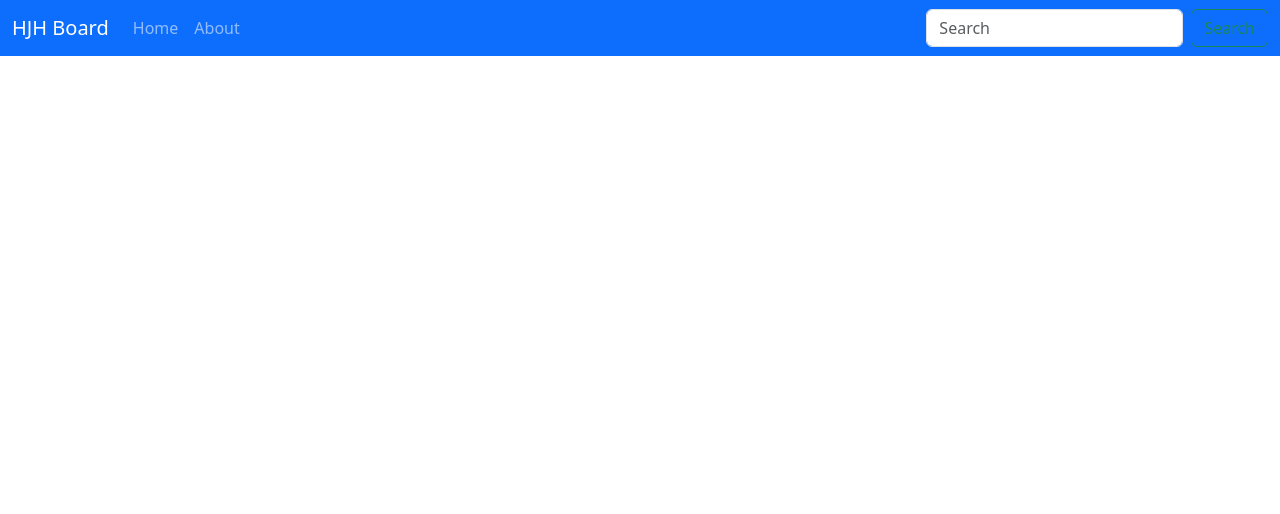
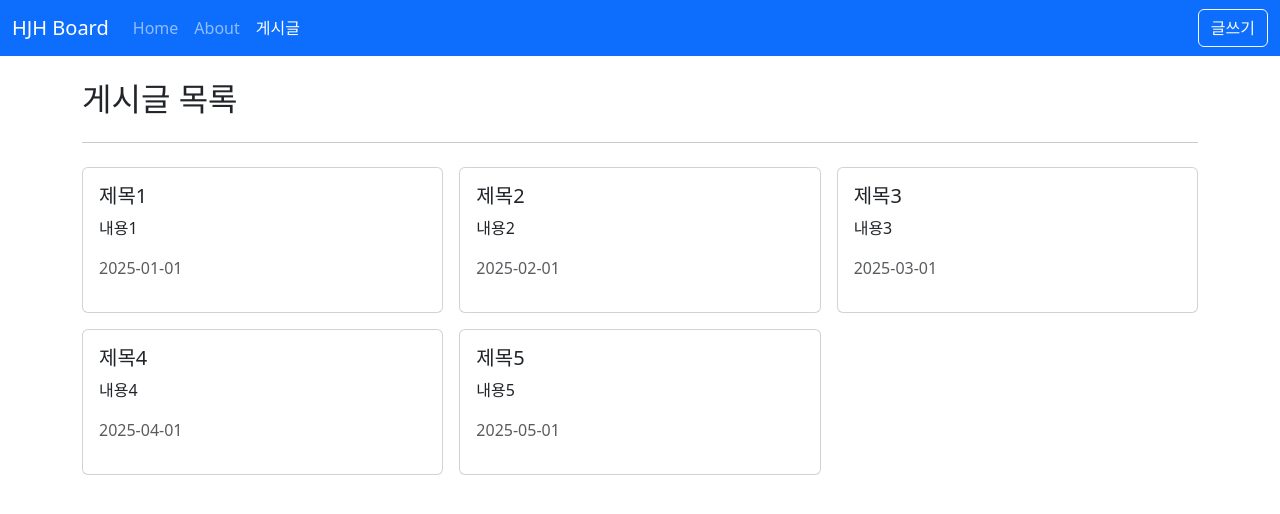
Before and after one commit to HJH1122/vuePosts, a Vue app in the folder vue-posts/: page /posts in a window 1280 px wide. Shown: the top 514 px of the page. Built offline with nearby package versions, Linux system fonts and the light colour scheme.

Commit message:
게시판 UI 수정

```diff
--- /dev/null
+++ b/vue-posts/src/api/posts.js
@@ -0,0 +1,12 @@
+
+const posts = [
+    {id: 1, title: '제목1', content: '내용1', createdAt: '2025-01-01'},
+    {id: 2, title: '제목2', content: '내용2', createdAt: '2025-02-01'},
+    {id: 3, title: '제목3', content: '내용3', createdAt: '2025-03-01'},
+    {id: 4, title: '제목4', content: '내용4', createdAt: '2025-04-01'},
+    {id: 5, title: '제목5', content: '내용5', createdAt: '2025-05-01'},
+]
+
+export function getPosts(){
+    return posts;
+}
--- /dev/null
+++ b/vue-posts/src/components/posts/PostItem.vue
@@ -0,0 +1,28 @@
+<template>
+    <div class="card">
+    <div class="card-body">
+        <h5 class="card-title">{{ title }}</h5>
+        <p class="card-text">{{ content }}</p>
+        <p class="text-muted">{{ createdAt }}</p>
+    </div>
+</div>
+</template>
+
+<script setup>
+defineProps({
+    title:{
+        type: String,
+        required: true,
+    },
+    content:{
+        type: String,
+    },
+    createdAt:{
+        type: [String, Date, Number],
+    },
+})
+</script>
+
+<style lang="scss" scoped>
+
+</style>
--- a/vue-posts/src/layouts/TheHeader.vue
+++ b/vue-posts/src/layouts/TheHeader.vue
@@ -14,12 +14,15 @@
             <li class="nav-item">
               <RouterLink class="nav-link" active-class="active" to="/about"> About</RouterLink>
             </li>
+            <li class="nav-item">
+              <RouterLink class="nav-link" active-class="active" to="/posts"> 게시글</RouterLink>
+            </li>
 
           </ul>
-          <form class="d-flex" role="search">
-            <input class="form-control me-2" type="search" placeholder="Search" aria-label="Search"/>
-            <button class="btn btn-outline-success" type="submit">Search</button>
-          </form>
+          <div class="d-flex" role="search">
+
+            <button class="btn btn-outline-light" type="button" @click="goPage">글쓰기</button>
+          </div>
         </div>
       </div>
     </nav>
@@ -27,6 +30,15 @@
 </template>
 
 <script setup>
+import { useRouter } from 'vue-router';
+
+
+  const router = useRouter();
+  const goPage = () =>{
+    router.push({
+      name: 'PostCreate',
+    });
+  }
 
 </script>
 
--- a/vue-posts/src/router/index.js
+++ b/vue-posts/src/router/index.js
@@ -1,6 +1,10 @@
 import { createRouter, createWebHistory } from "vue-router";
 import HomeView from "@/views/HomeView.vue";
 import AboutView from "@/views/AboutView.vue";
+import PostCreateView from "@/views/posts/PostCreateView.vue";
+import PostDetailView from "@/views/posts/PostDetailView.vue";
+import PostListView from "@/views/posts/PostListView.vue";
+import PostEditView from "@/views/posts/PostEditView.vue";
 
 const routes = [
     {
@@ -13,6 +17,27 @@
         name: 'About',
         component: AboutView,
     },
+    {
+        path: '/posts',
+        name: 'PostList',
+        component: PostListView,
+    },
+    {
+        path: '/posts/create',
+        name: 'PostCreate',
+        component: PostCreateView,
+    },
+    {
+        path: '/posts/:id',
+        name: 'PostDetail',
+        component: PostDetailView,
+    },
+    {
+        path: '/posts/:id/edit',
+        name: 'PostEdit',
+        component: PostEditView,
+    },
+
 ]
 
 const router = createRouter({
--- /dev/null
+++ b/vue-posts/src/views/posts/PostCreateView.vue
@@ -0,0 +1,35 @@
+<template>
+    <div>
+        <h2>게시글 등록</h2>
+        <hr class="my-4" />
+    </div>
+    <form @submit.prevent>
+        <div class="mb-3">
+            <label for="exampleFormControlInput1" class="form-label">제목</label>
+            <input type="text" class="form-control" id="title">
+        </div>
+        <div class="mb-3">
+            <label for="exampleFormControlTextarea1" class="form-label">내용</label>
+            <textarea class="form-control" id="contents" rows="3"></textarea>
+        </div>
+        <div class="pt-4">
+            <button type="button" class="btn btn-outline-dark me-2" @click="goListPage">목록</button>
+            <button class="btn btn-primary">저장</button>
+        </div>
+    </form>
+</template>
+
+<script setup>
+import { useRouter } from 'vue-router';
+
+const router = useRouter();
+
+
+const goListPage = () =>{
+    router.push({ name : "PostList"});
+}
+</script>
+
+<style lang="scss" scoped>
+
+</style>
--- /dev/null
+++ b/vue-posts/src/views/posts/PostDetailView.vue
@@ -0,0 +1,48 @@
+<template>
+    <div>
+        <h2>제목</h2>
+        <p>내용</p>
+        <div class="text-muted">2025-01-01</div>
+        <hr class="my-4" />
+        <div class="row g-2">
+            <div class="col-auto">
+                <button class="btn btn-outline-dark">이전글</button>
+            </div>
+            <div class="col-auto">
+                <button class="btn btn-outline-dark">다음글</button>
+            </div>
+            <div class="col-auto me-auto"></div>
+            <div class="col-auto">
+                <button class="btn btn-outline-dark" @click="goListPage">목록</button>
+            </div>
+            <div class="col-auto">
+                <button class="btn btn-outline-primary" @click="goEditPage">수정</button>
+            </div>
+            <div class="col-auto">
+                <button class="btn btn-outline-danger" @click="goListPage">삭제</button>
+            </div>
+        </div>
+
+    </div>
+</template>
+
+<script setup>
+import { useRoute, useRouter } from 'vue-router';
+
+const route = useRoute();
+const router = useRouter();
+const id = route.params.id;
+
+const goListPage = () =>{
+    router.push({ name : "PostList"});
+}
+
+const goEditPage = () =>{
+    router.push({ name : "PostEdit", params: {id }});
+}
+
+</script>
+
+<style lang="scss" scoped>
+
+</style>
--- /dev/null
+++ b/vue-posts/src/views/posts/PostEditView.vue
@@ -0,0 +1,42 @@
+<template>
+    <div>
+        <h2>게시글 수정</h2>
+        <hr class="my-4" />
+    </div>
+    <form @submit.prevent>
+        <div class="mb-3">
+            <label for="exampleFormControlInput1" class="form-label">제목</label>
+            <input type="text" class="form-control" id="title">
+        </div>
+        <div class="mb-3">
+            <label for="exampleFormControlTextarea1" class="form-label">내용</label>
+            <textarea class="form-control" id="contents" rows="3"></textarea>
+        </div>
+        <div class="pt-4">
+            <button type="button" class="btn btn-outline-danger me-2" @click="goDetailPage">취소</button>
+            <button class="btn btn-primary">수정</button>
+        </div>
+    </form>
+</template>
+
+<script setup>
+import { useRoute, useRouter } from 'vue-router';
+
+
+const route = useRoute();
+const router = useRouter();
+const id = route.params.id;
+
+const goDetailPage = () =>{
+    router.push({
+        name: 'PostDetail',
+        params: {id}
+    })
+}
+
+
+</script>
+
+<style lang="scss" scoped>
+
+</style>
--- /dev/null
+++ b/vue-posts/src/views/posts/PostListView.vue
@@ -0,0 +1,45 @@
+<template>
+    <div>
+        <h2>게시글 목록</h2>
+        <hr class="my-4" />
+        <div class="row g-3">
+            <div v-for="post in posts" :key="post.id" class="col-4">
+
+                <PostItem :title="post.title" :content="post.content" :created-at="post.createdAt" @click="goPage(post.id)"></PostItem>
+            </div>
+
+        </div>
+
+    </div>
+</template>
+
+<script setup>
+import PostItem from '@/components/posts/PostItem.vue';
+import { getPosts } from '@/api/posts';
+import { ref } from 'vue';
+import { useRouter } from 'vue-router';
+
+const router = useRouter();
+const posts = ref([]);
+
+const fetchPosts = () =>{
+    posts.value = getPosts()
+
+}
+fetchPosts();
+const goPage = id =>{
+    //router.push(`/posts/${id}`);
+    router.push({
+        name: 'PostDetail',
+        params: {
+            id,
+        },
+
+    });
+}
+
+</script>
+
+<style lang="scss" scoped>
+
+</style>
```
